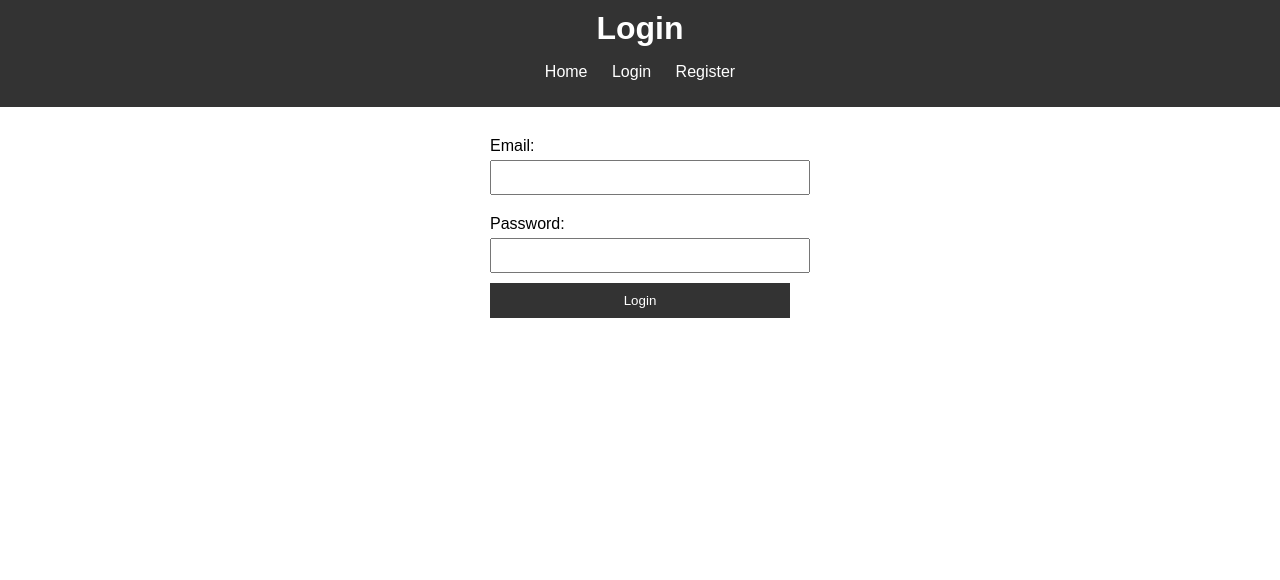
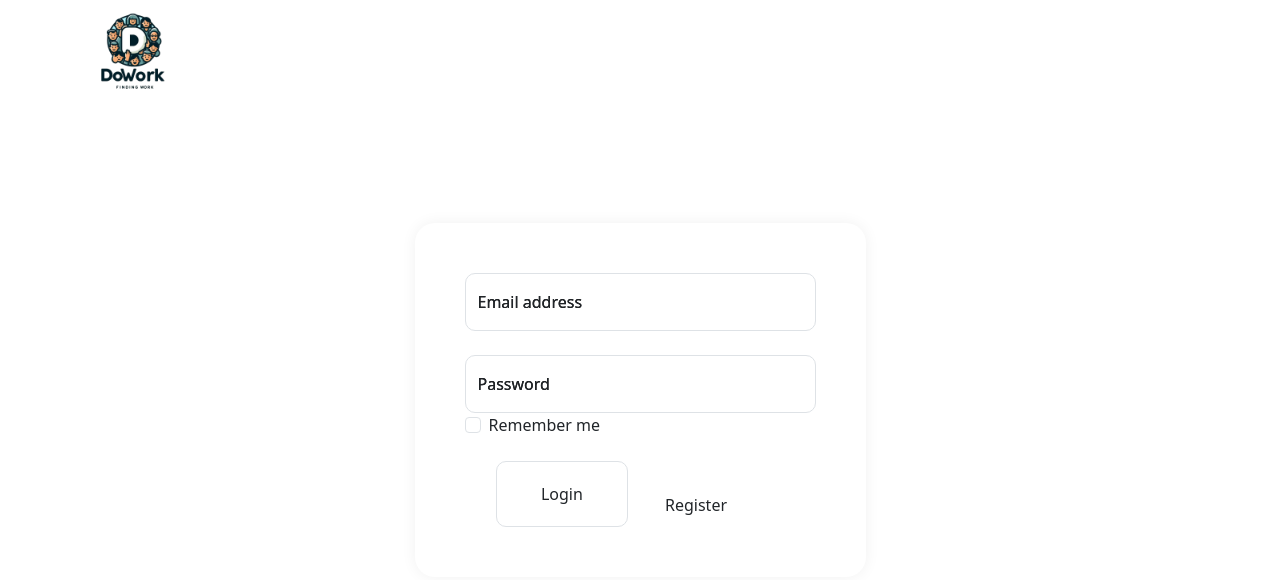
Before and after one commit to AtheerAzaizeh/TryProject, a plain HTML site: page frontend/login.html in a window 1280 px wide. Drawn offline with nearby package versions, Linux system fonts and the light colour scheme; a web font is replaced by a local one.

Commit message:
create file login.html

```diff
--- a/frontend/login.html
+++ b/frontend/login.html
@@ -4,31 +4,99 @@
   <meta charset="UTF-8">
   <meta name="viewport" content="width=device-width, initial-scale=1.0">
   <title>Login</title>
-  <link rel="stylesheet" href="css/styles.css">
+  <link rel="stylesheet" href="css/Login.css">
+  <link rel="preconnect" href="https://fonts.googleapis.com">
+
+  <link rel="preconnect" href="https://fonts.gstatic.com" crossorigin>
+
+  <link href="https://fonts.googleapis.com/css2?family=Poppins:ital,wght@0,200;0,400;0,700;1,200&family=Unbounded:wght@400;700&display=swap" rel="stylesheet">
+
+  <link href="css/bootstrap.min.css" rel="stylesheet">
+
+  <link href="css/bootstrap-icons.css" rel="stylesheet">
 </head>
 <body>
-  <header>
-    <h1>Login</h1>
-    <nav>
-      <ul>
-        <li><a href="index.html">Home</a></li>
-        <li><a href="login.html">Login</a></li>
-        <li><a href="register.html">Register</a></li>
-      </ul>
-    </nav>
+  <main>
+    <header class="site-header">
+      <div class="container">
+              <div class="col-lg-12 col-12 d-flex">
+                  <a class="site-header-text d-flex justify-content-center align-items-center me-auto" href="index.html">
+                      <div class="logo"></div>
+                      <span>
+                          DoWork
+                      </span>
+                  </a>
+          </div>
+      </div>
   </header>
-  <main>
-    <form id="login-form">
-      <label for="email">Email:</label>
-      <input type="email" id="email" name="email" required>
 
-      <label for="password">Password:</label>
-      <input type="password" id="password" name="password" required>
+  <div class="offcanvas offcanvas-end" data-bs-scroll="true" tabindex="-1" id="offcanvasMenu" aria-labelledby="offcanvasMenuLabel">
+    <div class="offcanvas-header">
+        <button type="button" class="btn-close ms-auto" data-bs-dismiss="offcanvas" aria-label="Close"></button>
+    </div>
+    <div class="offcanvas-body d-flex flex-column justify-content-center align-items-center">
+        <nav>
+            <ul>
+                <li>
+                    <a class="active" href="login.html">Login Form</a>
+                </li>
+                <li>
+                    <a href="register.html">Create an account</a>
+                </li>
+            </ul>
+        </nav>
+    </div>
+</div>
 
-      <button type="submit">Login</button>
-    </form>
+<section class="hero-section d-flex justify-content-center align-items-center">
+  <div class="container">
+      <div class="row">
+          <div class="col-lg-5 col-12 mx-auto">
+              <form class="custom-form login-form" role="form" id="login-form" method="post">
+                  <div class="form-floating mb-4 p-0">
+                      <input type="email" name="email" id="email" pattern="[^ @]*@[^ @]*" class="form-control" placeholder="Email address" required="">
+
+                      <label for="email">Email address</label>
+                  </div>
+
+                  <div class="form-floating p-0">
+                      <input type="password" name="password" id="password" class="form-control" placeholder="Password" required="">
+
+                      <label for="password">Password</label>
+                  </div>
+
+                  <div class="form-check mb-4">
+                      <input class="form-check-input" type="checkbox" value="" id="flexCheckDefault">
+
+                      <label class="form-check-label" for="flexCheckDefault">
+                          Remember me
+                      </label>
+                  </div>
+
+                  <div class="row justify-content-center align-items-center">
+                      <div class="col-lg-5 col-12">
+                          <button type="submit" class="form-control" >Login</button>
+                      </div>
+
+                      <div class="col-lg-5 col-12">
+                          <a href="register.html" class="btn custom-btn custom-border-btn">Register</a>
+                      </div>
+                  </div>
+              </form>
+          </div>
+      </div>
+  </div>
+ <!-- <div class="video-wrap">
+    <video autoplay="" loop="" muted="" class="custom-video" poster="">
+        <source src="videos/video.mp4" type="video/mp4">
+
+        Your browser does not support the video tag.
+    </video>
+</div> !-->
+</section>
     <p id="login-error" style="color: red;"></p>
   </main>
-  <script src="js/login.js"></script>
+  <script src="js/login-signup/login.js"></script>
+   <script src="js/bootstrap/bootstrap.bundle.min.js"></script>
 </body>
 </html>
```
